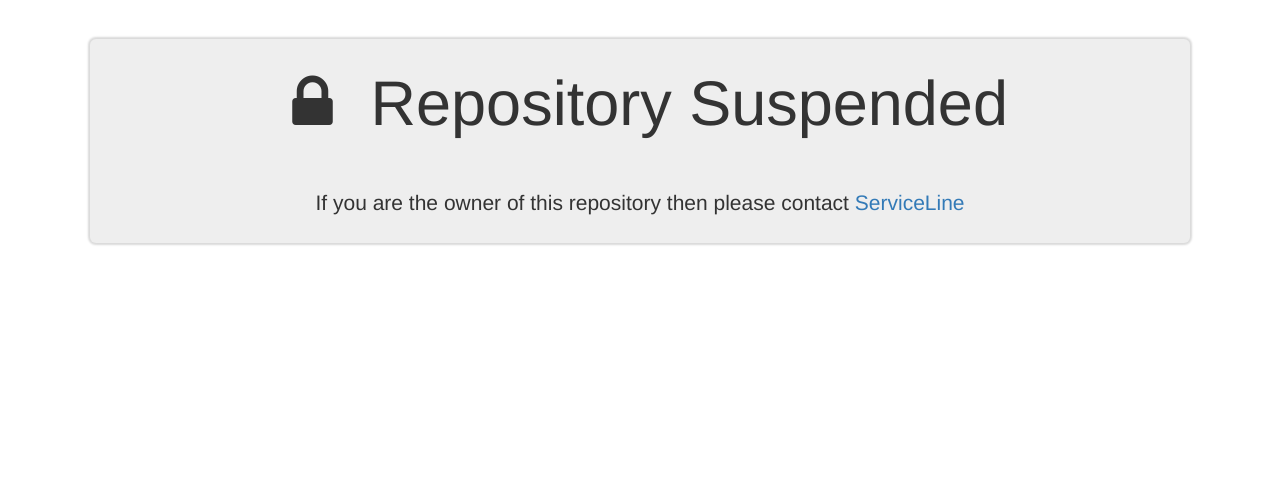
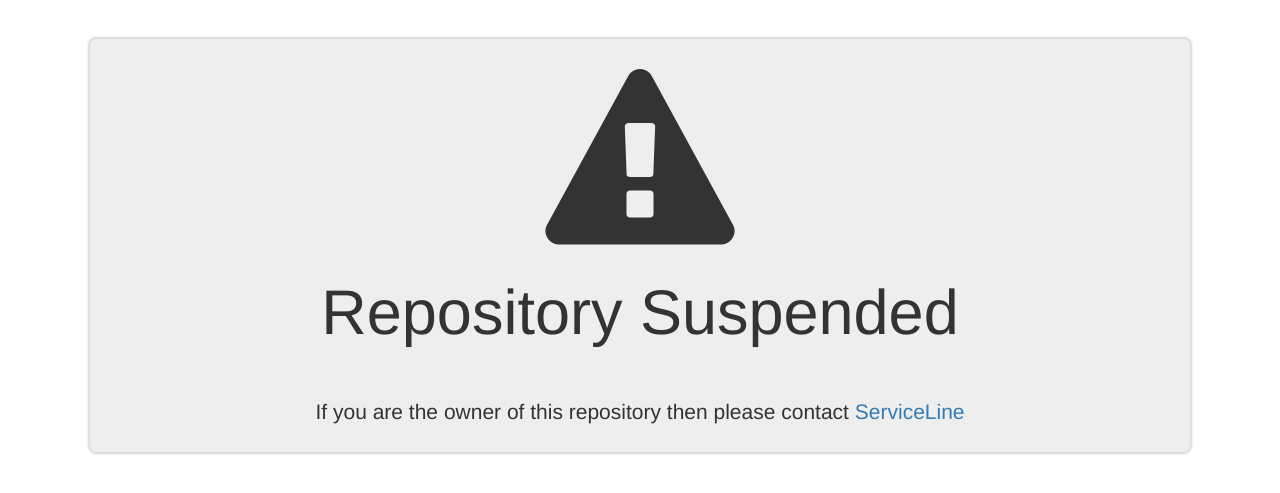
Before and after one commit to divad/trackit, a Python web app: template templates/suspended.html in a window 1280 px wide. Shown: the part 51-544 px from the top of the page. Run offline with Jinja, Linux system fonts and the light colour scheme; the template is opened without the code that fills it, so the values that code supplies are empty; some libraries are stand-ins or nearby versions.

Commit message:
re-styled suspended page

```diff
--- a/templates/suspended.html
+++ b/templates/suspended.html
@@ -2,7 +2,8 @@
 {% block body %}
 <div class="jumbotron text-center">
 	<div style="margin-bottom: 50px">
-		<h1><i class="fa fa-fw fa-lock"></i> Repository Suspended</h1>
+		<h1><i class="fa fa-fw fa-exclamation-triangle fa-3x"></i></h1>
+		<h1>Repository Suspended</h1>
 	</div>
 
 	<p class="text-center">
```
